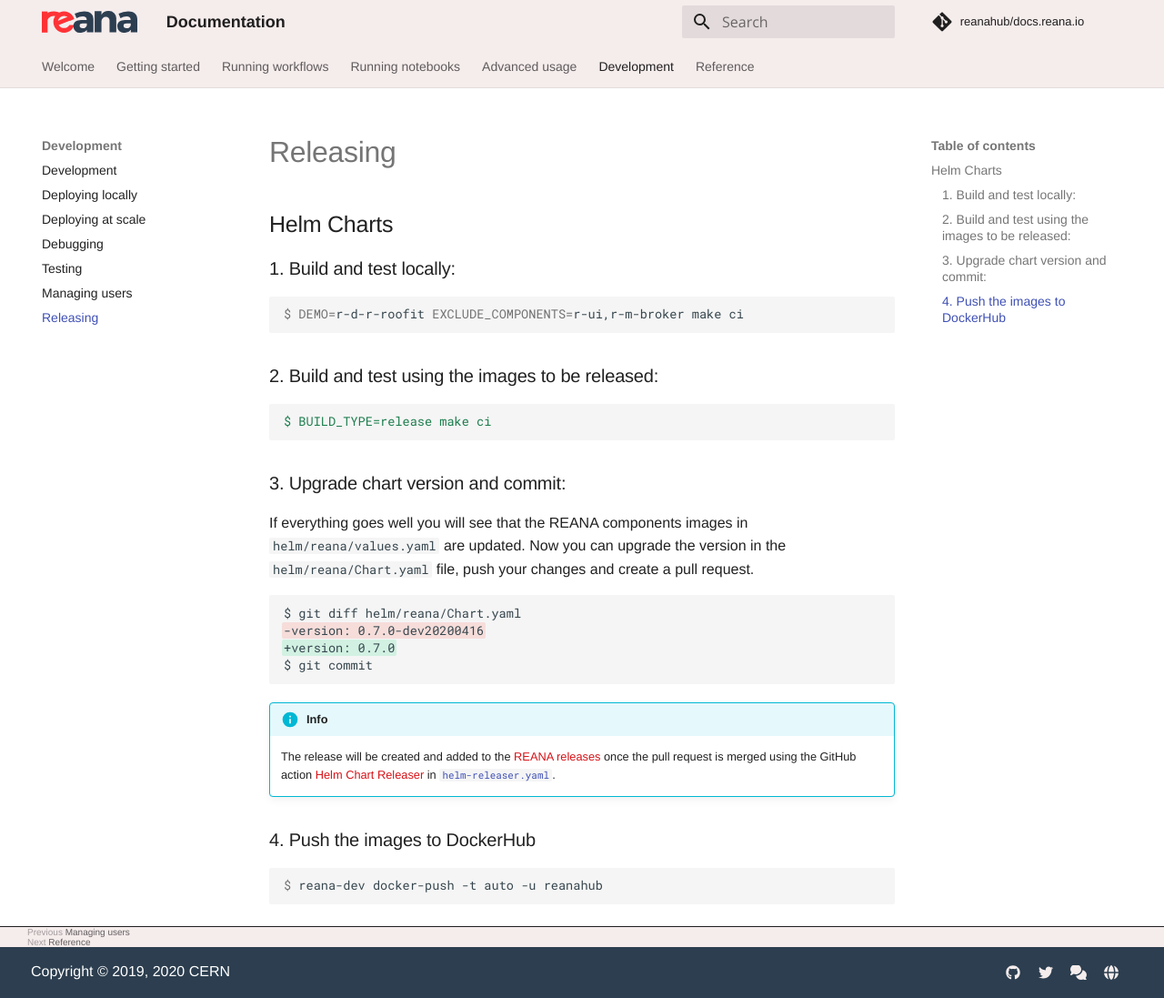
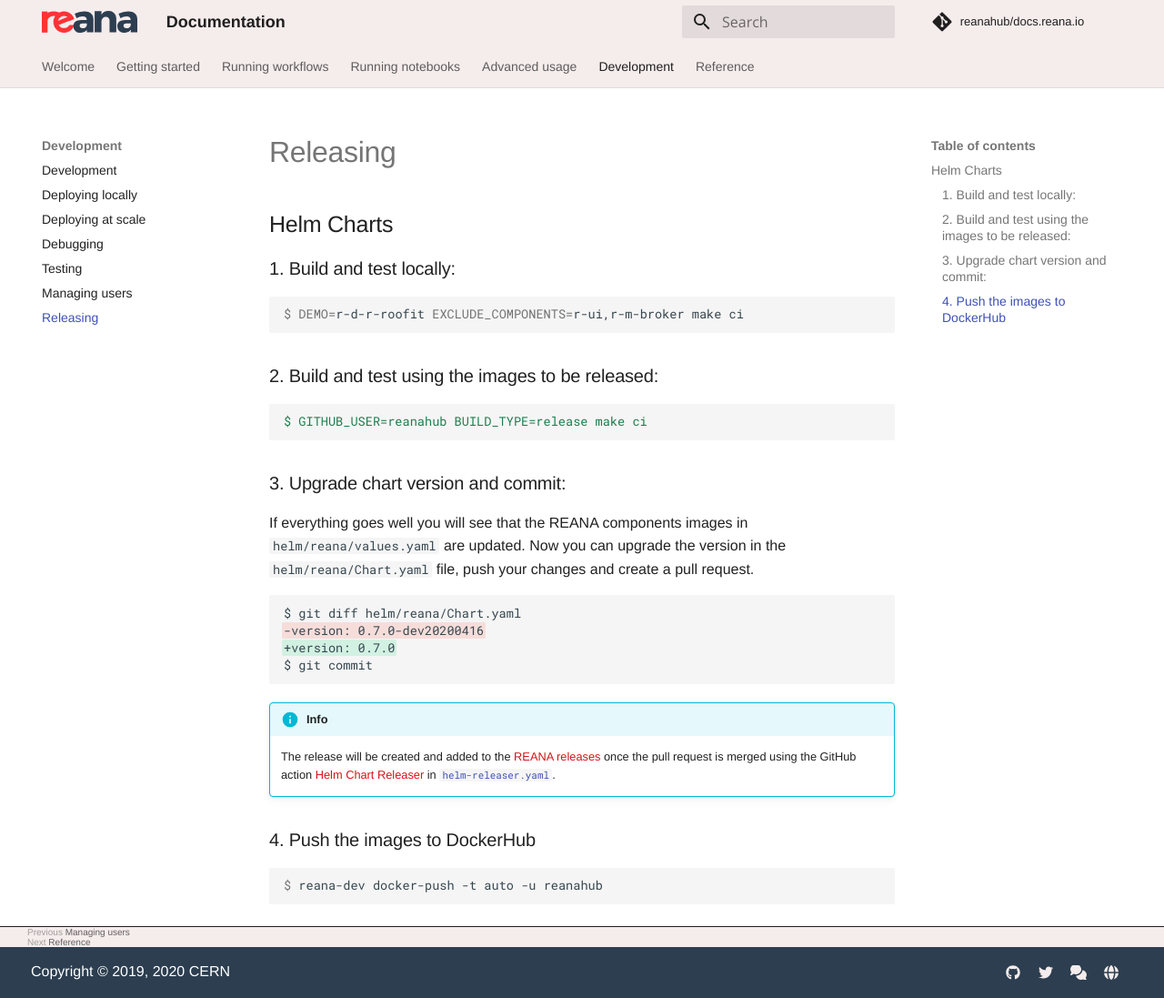
Before and after one commit to reanahub/docs.reana.io, an MkDocs documentation site: the page built from docs/development/releasing/index.md, in a window 1280 px wide and 1097 px high. Shown: the whole window at 91% size. Built offline with MkDocs 1.6.1 and Material for MkDocs 9.7.7, drawn with Linux system fonts in a browser that asks for light colours; comment, search, counter and statistics services are not loaded.

Commit message:
releasing: add reanahub github to build command

````diff
--- a/docs/development/releasing/index.md
+++ b/docs/development/releasing/index.md
@@ -11,7 +11,7 @@ $ DEMO=r-d-r-roofit EXCLUDE_COMPONENTS=r-ui,r-m-broker make ci
 ### 2. Build and test using the images to be released:
 
 ```yaml
-$ BUILD_TYPE=release make ci
+$ GITHUB_USER=reanahub BUILD_TYPE=release make ci
 ```
 
 ### 3. Upgrade chart version and commit:
````
